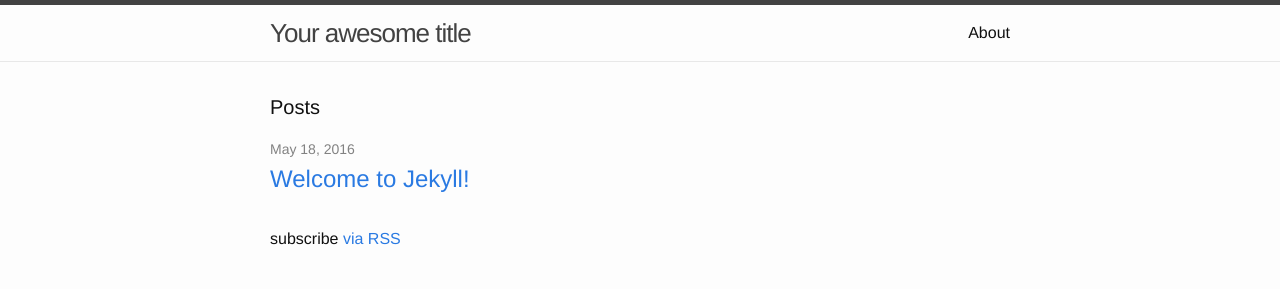
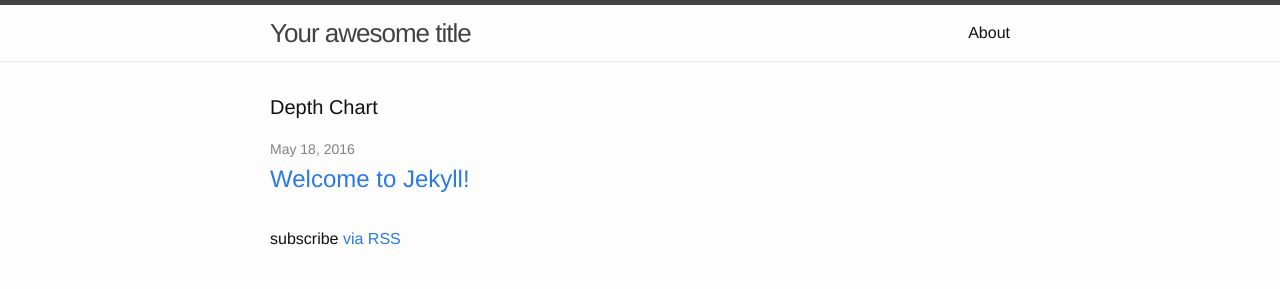
Before and after one commit to jkegs13/jkegs13.github.io, a Jekyll site: the page built from index.html, in a window 1280 px wide. Shown: the top 289 px of the page. Built offline with Jekyll 4.4.1, drawn with Linux system fonts in a browser that asks for light colours.

Commit message:
Update index.html

```diff
--- a/index.html
+++ b/index.html
@@ -4,7 +4,7 @@
 
 <div class="home">
 
-  <h1 class="page-heading">Posts</h1>
+  <h1 class="page-heading">Depth Chart</h1>
 
   <ul class="post-list">
     {% for post in site.posts %}
```
